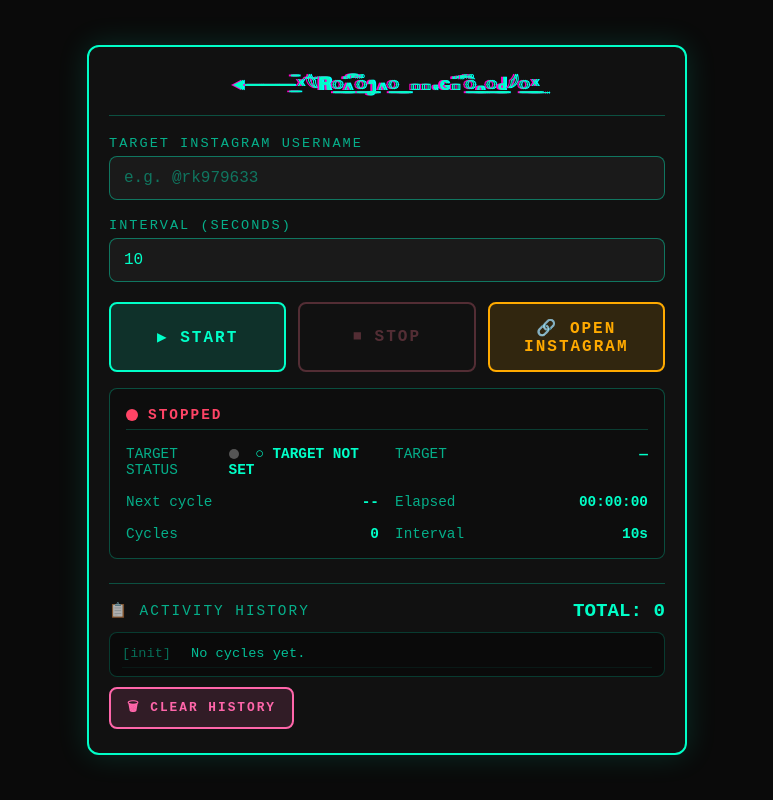
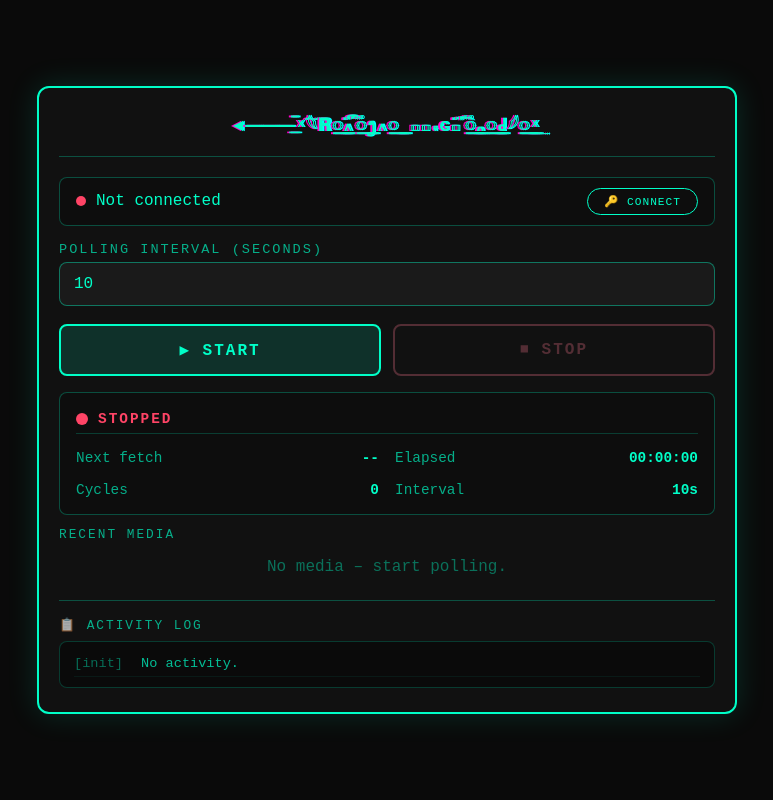
Before and after one commit to rajaofficelrk-cmd/Instagram-reporting-tools-, a Flask app: page / in a window 1280 px wide. Shown: the whole page, without its empty margins (253-1026 px from the left). Run offline with Flask 3, Linux system fonts and the light colour scheme; data that the repository does not hold is empty.

Commit message:
Update index.html

```diff
--- a/templates/index.html
+++ b/templates/index.html
@@ -3,7 +3,7 @@
 <head>
   <meta charset="UTF-8">
   <meta name="viewport" content="width=device-width, initial-scale=1.0, maximum-scale=1.0, user-scalable=yes">
-  <title>Raja Legend</title>
+  <title>Raja Legend – Moderation</title>
   <style>
     * { margin:0; padding:0; box-sizing:border-box; }
     body {
@@ -17,7 +17,7 @@
       align-items: center;
     }
     .container {
-      max-width: 600px;
+      max-width: 700px;
       width: 100%;
       background: #111;
       border: 2px solid #00ffc8;
@@ -45,6 +45,57 @@
       50% { text-shadow: 2px 2px #ff00c8, -2px -2px #00ffff; }
       75% { text-shadow: -2px -2px #ff00c8, 2px 2px #00ffff; }
       100% { text-shadow: 0 0 #ff00c8, 0 0 #00ffff; }
+    }
+
+    .auth-section {
+      display: flex;
+      justify-content: space-between;
+      align-items: center;
+      flex-wrap: wrap;
+      background: #0d0d0d;
+      border: 1px solid #00ffc844;
+      border-radius: 8px;
+      padding: 10px 16px;
+      margin-bottom: 16px;
+    }
+    .auth-section .status {
+      display: flex;
+      align-items: center;
+      gap: 10px;
+    }
+    .auth-section .status .dot {
+      display: inline-block;
+      width: 10px;
+      height: 10px;
+      border-radius: 50%;
+      background: #ff4466;
+    }
+    .auth-section .status .dot.connected {
+      background: #00ffc8;
+      box-shadow: 0 0 15px #00ffc8;
+    }
+    .auth-section .btn-small {
+      padding: 6px 16px;
+      border: 1px solid #00ffc8;
+      border-radius: 20px;
+      background: transparent;
+      color: #00ffc8;
+      cursor: pointer;
+      font-family: 'Courier New', monospace;
+      text-transform: uppercase;
+      font-size: 0.7rem;
+      letter-spacing: 1px;
+      transition: 0.2s;
+    }
+    .auth-section .btn-small:hover {
+      background: #00ffc822;
+    }
+    .auth-section .btn-small.logout {
+      border-color: #ff4466;
+      color: #ff4466;
+    }
+    .auth-section .btn-small.logout:hover {
+      background: #ff446622;
     }
 
     .field { margin-bottom: 18px; }
@@ -79,7 +130,7 @@
       display: flex;
       gap: 12px;
       flex-wrap: wrap;
-      margin: 20px 0 16px;
+      margin: 16px 0;
     }
     .btn {
       flex: 1;
@@ -108,8 +159,6 @@
     .btn-stop:hover { background: #ff446622; box-shadow: 0 0 20px #ff446644; }
     .btn-manual { border-color: #ffaa00; color: #ffaa00; background: #ffaa0022; }
     .btn-manual:hover { background: #ffaa0044; box-shadow: 0 0 20px #ffaa0044; }
-    .btn-clear { border-color: #ff66aa; color: #ff66aa; background: #ff66aa22; }
-    .btn-clear:hover { background: #ff66aa44; }
     .btn:disabled { opacity: 0.4; pointer-events: none; filter: grayscale(0.5); }
 
     .monitor-grid {
@@ -160,101 +209,89 @@
     .status-text.running { color: #00ffc8; }
     .status-text.stopped { color: #ff4466; }
 
-    .target-status-dot {
+    .media-grid {
+      display: grid;
+      grid-template-columns: repeat(auto-fill, minmax(120px, 1fr));
+      gap: 10px;
+      margin: 12px 0;
+      max-height: 250px;
+      overflow-y: auto;
+      padding: 4px;
+    }
+    .media-item {
+      background: #1a1a1a;
+      border: 1px solid #00ffc844;
+      border-radius: 8px;
+      padding: 6px;
+      text-align: center;
+      font-size: 0.7rem;
+      transition: 0.2s;
+    }
+    .media-item img {
+      width: 100%;
+      aspect-ratio: 1;
+      object-fit: cover;
+      border-radius: 4px;
+      background: #000;
+    }
+    .media-item .caption {
+      color: #00ffc8aa;
+      overflow: hidden;
+      text-overflow: ellipsis;
+      white-space: nowrap;
+      margin-top: 4px;
+    }
+    .media-item .report-link {
       display: inline-block;
-      width: 10px;
-      height: 10px;
-      border-radius: 50%;
-      margin-right: 8px;
-      vertical-align: middle;
-      background: #555;
-      transition: 0.3s;
+      margin-top: 4px;
+      padding: 2px 8px;
+      border: 1px solid #ffaa00;
+      border-radius: 12px;
+      color: #ffaa00;
+      font-size: 0.6rem;
+      text-decoration: none;
+      text-transform: uppercase;
     }
-    .target-status-dot.ready {
-      background: #00ffc8;
-      animation: pulse 1.5s ease-in-out infinite;
-    }
-    @keyframes pulse {
-      0% { opacity: 0.4; transform: scale(0.8); }
-      50% { opacity: 1; transform: scale(1.2); }
-      100% { opacity: 0.4; transform: scale(0.8); }
+    .media-item .report-link:hover {
+      background: #ffaa0022;
     }
 
-    /* ---------- HISTORY SECTION ---------- */
-    .history-section {
-      margin-top: 24px;
+    .log-container {
+      margin-top: 20px;
       border-top: 1px solid #00ffc844;
       padding-top: 16px;
     }
-    .history-header {
-      display: flex;
-      justify-content: space-between;
-      align-items: center;
-      flex-wrap: wrap;
-      gap: 8px;
-      margin-bottom: 10px;
-    }
-    .history-header .title {
-      font-size: 0.9rem;
+    .log-container .log-title {
+      font-size: 0.8rem;
       text-transform: uppercase;
       letter-spacing: 2px;
       color: #00ffc8aa;
+      margin-bottom: 8px;
     }
-    .history-header .total {
-      font-size: 1.2rem;
-      font-weight: bold;
-      color: #00ffc8;
-    }
-    .history-box {
+    .log-box {
       background: #0a0a0a;
       border: 1px solid #00ffc833;
       border-radius: 8px;
-      padding: 8px 12px;
-      max-height: 200px;
+      padding: 10px 14px;
+      max-height: 150px;
       overflow-y: auto;
       font-size: 0.85rem;
       line-height: 1.5;
       color: #00ffc8bb;
     }
-    .history-box .entry {
-      padding: 3px 0;
-      border-bottom: 1px solid #00ffc811;
-      font-family: 'Courier New', monospace;
-    }
-    .history-box .entry .time {
-      color: #00ffc866;
-      margin-right: 12px;
-    }
-    .history-box .entry .cycle {
-      color: #00ffc8;
-      margin-right: 12px;
-    }
-    .history-box .entry .user {
-      color: #ffaa00;
-    }
-    .history-box::-webkit-scrollbar { width: 5px; }
-    .history-box::-webkit-scrollbar-track { background: #1a1a1a; }
-    .history-box::-webkit-scrollbar-thumb { background: #00ffc866; border-radius: 10px; }
+    .log-box .log-entry { padding: 2px 0; border-bottom: 1px solid #00ffc811; }
+    .log-box .log-entry .time { color: #00ffc866; margin-right: 10px; }
 
-    .history-actions {
-      display: flex;
-      gap: 12px;
-      margin-top: 10px;
-      flex-wrap: wrap;
-    }
-    .history-actions .btn {
-      flex: 0 1 auto;
-      padding: 8px 16px;
-      font-size: 0.8rem;
-      min-width: auto;
-    }
+    .log-box::-webkit-scrollbar { width: 5px; }
+    .log-box::-webkit-scrollbar-track { background: #1a1a1a; }
+    .log-box::-webkit-scrollbar-thumb { background: #00ffc866; border-radius: 10px; }
 
     @media (max-width: 480px) {
       .container { padding: 16px 12px; }
       .header { font-size: 0.9rem; }
       .btn { font-size: 0.8rem; padding: 12px 6px; min-width: 70px; }
       .monitor-grid { grid-template-columns: 1fr; }
-      .history-header .total { font-size: 1rem; }
+      .media-grid { grid-template-columns: repeat(auto-fill, minmax(80px, 1fr)); }
     }
   </style>
 </head>
@@ -266,43 +303,37 @@
     ◄⸻̅͟ˣ͠𓆩𝐑꯭꘍꯭֟፝͡᪂꘍꯭ 𝐋꯭𖾝ԍ𖾝꯭֟፝͡᎔꯭𑀘𓆪꯭ˣ͢
   </div>
 
-  <!-- TARGET INPUT -->
-  <div class="field">
-    <label for="username">Target Instagram Username</label>
-    <input type="text" id="username" placeholder="e.g. @rk979633" value="">
+  <!-- AUTH SECTION -->
+  <div class="auth-section">
+    <div class="status">
+      <span class="dot" id="authDot"></span>
+      <span id="authStatus">Not connected</span>
+    </div>
+    <div>
+      <button class="btn-small" id="loginBtn">🔑 Connect</button>
+      <button class="btn-small logout" id="logoutBtn" style="display:none;">Logout</button>
+    </div>
   </div>
 
   <!-- CONTROLS -->
   <div class="field">
-    <label for="interval">Interval (seconds)</label>
-    <input type="number" id="interval" value="10" min="1" step="1">
+    <label for="interval">Polling Interval (seconds)</label>
+    <input type="number" id="interval" value="10" min="2" step="1">
   </div>
 
   <div class="btn-group">
     <button class="btn btn-start" id="startBtn">▶ START</button>
     <button class="btn btn-stop" id="stopBtn" disabled>⏹ STOP</button>
-    <button class="btn btn-manual" id="manualBtn">🔗 OPEN INSTAGRAM</button>
   </div>
 
   <!-- LIVE MONITOR -->
-  <div class="monitor-grid" id="monitor">
+  <div class="monitor-grid">
     <div class="status-indicator">
       <span class="status-dot" id="statusDot"></span>
       <span class="status-text stopped" id="statusText">STOPPED</span>
     </div>
     <div class="item">
-      <span class="label">TARGET STATUS</span>
-      <span class="value" id="targetStatusDisplay">
-        <span class="target-status-dot" id="targetDot"></span>
-        <span id="targetStatusText">○ TARGET NOT SET</span>
-      </span>
-    </div>
-    <div class="item">
-      <span class="label">TARGET</span>
-      <span class="value" id="targetDisplay">—</span>
-    </div>
-    <div class="item">
-      <span class="label">Next cycle</span>
+      <span class="label">Next fetch</span>
       <span class="value" id="countdownDisplay">--</span>
     </div>
     <div class="item">
@@ -319,17 +350,19 @@
     </div>
   </div>
 
-  <!-- HISTORY SECTION -->
-  <div class="history-section">
-    <div class="history-header">
-      <span class="title">📋 ACTIVITY HISTORY</span>
-      <span class="total">TOTAL: <span id="totalCycles">0</span></span>
+  <!-- MEDIA GALLERY -->
+  <div style="margin-top:12px;">
+    <label style="font-size:0.8rem; text-transform:uppercase; color:#00ffc8aa;">Recent Media</label>
+    <div class="media-grid" id="mediaGrid">
+      <div style="grid-column:1/-1; text-align:center; color:#00ffc866;">No media loaded – start polling or connect account.</div>
     </div>
-    <div class="history-box" id="historyBox">
-      <div class="entry"><span class="time">[init]</span> No cycles yet.</div>
-    </div>
-    <div class="history-actions">
-      <button class="btn btn-clear" id="clearHistoryBtn">🗑 CLEAR HISTORY</button>
+  </div>
+
+  <!-- LOG -->
+  <div class="log-container">
+    <div class="log-title">📋 Activity Log</div>
+    <div class="log-box" id="logBox">
+      <div class="log-entry"><span class="time">[init]</span> Ready.</div>
     </div>
   </div>
 
@@ -340,16 +373,13 @@
   'use strict';
 
   // DOM refs
-  const usernameInput = document.getElementById('username');
+  const authDot = document.getElementById('authDot');
+  const authStatus = document.getElementById('authStatus');
+  const loginBtn = document.getElementById('loginBtn');
+  const logoutBtn = document.getElementById('logoutBtn');
   const intervalInput = document.getElementById('interval');
   const startBtn = document.getElementById('startBtn');
   const stopBtn = document.getElementById('stopBtn');
-  const manualBtn = document.getElementById('manualBtn');
-  const clearHistoryBtn = document.getElementById('clearHistoryBtn');
-
-  const targetDot = document.getElementById('targetDot');
-  const targetStatusText = document.getElementById('targetStatusText');
-  const targetDisplay = document.getElementById('targetDisplay');
 
   const statusDot = document.getElementById('statusDot');
   const statusText = document.getElementById('statusText');
@@ -357,51 +387,33 @@
   const elapsedDisplay = document.getElementById('elapsedDisplay');
   const cyclesDisplay = document.getElementById('cyclesDisplay');
   const intervalDisplay = document.getElementById('intervalDisplay');
-  const totalCyclesSpan = document.getElementById('totalCycles');
-  const historyBox = document.getElementById('historyBox');
+  const mediaGrid = document.getElementById('mediaGrid');
+  const logBox = document.getElementById('logBox');
 
   let running = false;
-  let currentCleanedTarget = '';
-
-  // ---------- Update target status live ----------
-  function updateTargetStatus() {
-    const raw = usernameInput.value;
-    let cleaned = raw.trim().replace(/^@+/, '');
-    const valid = /^[a-zA-Z0-9_.]+$/.test(cleaned);
-
-    let statusMsg, dotClass, displayName;
-
-    if (cleaned === '') {
-      statusMsg = '○ TARGET NOT SET';
-      dotClass = '';
-      displayName = '—';
-      currentCleanedTarget = '';
-    } else if (!valid) {
-      statusMsg = '⚠ INVALID USERNAME';
-      dotClass = '';
-      displayName = '@' + cleaned;
-      currentCleanedTarget = '';
-    } else {
-      statusMsg = '● TARGET READY';
-      dotClass = 'ready';
-      displayName = '@' + cleaned;
-      currentCleanedTarget = cleaned;
-    }
-
-    targetDot.className = 'target-status-dot ' + dotClass;
-    targetStatusText.textContent = statusMsg;
-    targetDisplay.textContent = displayName;
-  }
-
-  usernameInput.addEventListener('input', updateTargetStatus);
+  let authenticated = false;
 
   // ---------- Fetch state ----------
   function fetchState() {
     fetch('/state')
       .then(res => res.json())
       .then(data => {
+        // Auth
+        authenticated = data.authenticated;
+        if (authenticated && data.user && data.user.username) {
+          authDot.className = 'dot connected';
+          authStatus.textContent = `@${data.user.username}`;
+          loginBtn.style.display = 'none';
+          logoutBtn.style.display = 'inline-block';
+        } else {
+          authDot.className = 'dot';
+          authStatus.textContent = 'Not connected';
+          loginBtn.style.display = 'inline-block';
+          logoutBtn.style.display = 'none';
+        }
+
+        // Running
         running = data.running;
-        // Status
         if (running) {
           statusDot.className = 'status-dot running';
           statusText.textContent = '● RUNNING';
@@ -420,94 +432,93 @@
         elapsedDisplay.textContent = data.elapsed || '00:00:00';
         cyclesDisplay.textContent = data.cycles || 0;
         intervalDisplay.textContent = (data.interval || 10) + 's';
-        totalCyclesSpan.textContent = data.cycles || 0;
 
-        // Render history
-        renderHistory(data.history || []);
+        // Media
+        renderMedia(data.media || []);
+
+        // Logs
+        renderLogs(data.logs || []);
       })
       .catch(err => console.error('State fetch error:', err));
   }
 
-  function renderHistory(history) {
-    historyBox.innerHTML = '';
-    if (!history || history.length === 0) {
-      historyBox.innerHTML = '<div class="entry"><span class="time">[init]</span> No cycles yet.</div>';
+  function renderMedia(media) {
+    mediaGrid.innerHTML = '';
+    if (!media || media.length === 0) {
+      mediaGrid.innerHTML = '<div style="grid-column:1/-1; text-align:center; color:#00ffc866;">No media – start polling.</div>';
       return;
     }
-    history.forEach(entry => {
+    media.forEach(item => {
       const div = document.createElement('div');
-      div.className = 'entry';
+      div.className = 'media-item';
+      const imgSrc = item.media_url || '';
+      const caption = item.caption || 'No caption';
+      const permalink = item.permalink || '#';
       div.innerHTML = `
-        <span class="time">${entry.time}</span>
-        <span class="cycle">Cycle #${entry.cycle}</span>
-        <span class="user">@${entry.username}</span>
+        <img src="${imgSrc}" alt="Media" onerror="this.style.display='none'">
+        <div class="caption">${caption.substring(0,20)}${caption.length>20?'…':''}</div>
+        <a href="${permalink}" target="_blank" class="report-link">View on Instagram</a>
       `;
-      historyBox.appendChild(div);
+      mediaGrid.appendChild(div);
     });
   }
 
-  // ---------- START ----------
-  function startCycle() {
-    const target = currentCleanedTarget;
-    if (!target) {
-      alert('Please enter a valid Instagram username (letters, numbers, underscore, period).');
+  function renderLogs(logs) {
+    logBox.innerHTML = '';
+    if (!logs || logs.length === 0) {
+      logBox.innerHTML = '<div class="log-entry"><span class="time">[init]</span> No activity.</div>';
       return;
     }
+    logs.forEach(entry => {
+      const div = document.createElement('div');
+      div.className = 'log-entry';
+      div.innerHTML = `<span class="time">[${entry.time}]</span> ${entry.msg}`;
+      logBox.appendChild(div);
+    });
+  }
+
+  // ---------- Actions ----------
+  function startPolling() {
     const interval = parseInt(intervalInput.value, 10);
     if (isNaN(interval) || interval < 1) {
       alert('Interval must be at least 1 second.');
       return;
     }
-
     fetch('/start', {
       method: 'POST',
       headers: { 'Content-Type': 'application/json' },
-      body: JSON.stringify({ target, interval })
+      body: JSON.stringify({ interval })
     })
       .then(res => res.json())
       .then(() => fetchState())
       .catch(err => console.error('Start error:', err));
   }
 
-  // ---------- STOP ----------
-  function stopCycle() {
+  function stopPolling() {
     fetch('/stop', { method: 'POST' })
       .then(res => res.json())
       .then(() => fetchState())
       .catch(err => console.error('Stop error:', err));
   }
 
-  // ---------- OPEN INSTAGRAM ----------
-  function openInstagram() {
-    const target = currentCleanedTarget;
-    if (!target) {
-      alert('Please enter a valid username first.');
-      return;
-    }
-    window.open(`https://www.instagram.com/${target}/`, '_blank');
+  function login() {
+    window.location.href = '/login';
   }
 
-  // ---------- CLEAR HISTORY ----------
-  function clearHistory() {
-    if (confirm('Clear all history entries?')) {
-      fetch('/clear_history', { method: 'POST' })
-        .then(res => res.json())
-        .then(() => fetchState())
-        .catch(err => console.error('Clear history error:', err));
-    }
+  function logout() {
+    window.location.href = '/logout';
   }
 
   // ---------- Polling ----------
   setInterval(fetchState, 1000);
 
   // ---------- Event listeners ----------
-  startBtn.addEventListener('click', startCycle);
-  stopBtn.addEventListener('click', stopCycle);
-  manualBtn.addEventListener('click', openInstagram);
-  clearHistoryBtn.addEventListener('click', clearHistory);
+  startBtn.addEventListener('click', startPolling);
+  stopBtn.addEventListener('click', stopPolling);
+  loginBtn.addEventListener('click', login);
+  logoutBtn.addEventListener('click', logout);
 
   // Initial load
-  updateTargetStatus();
   fetchState();
 })();
 </script>
```
